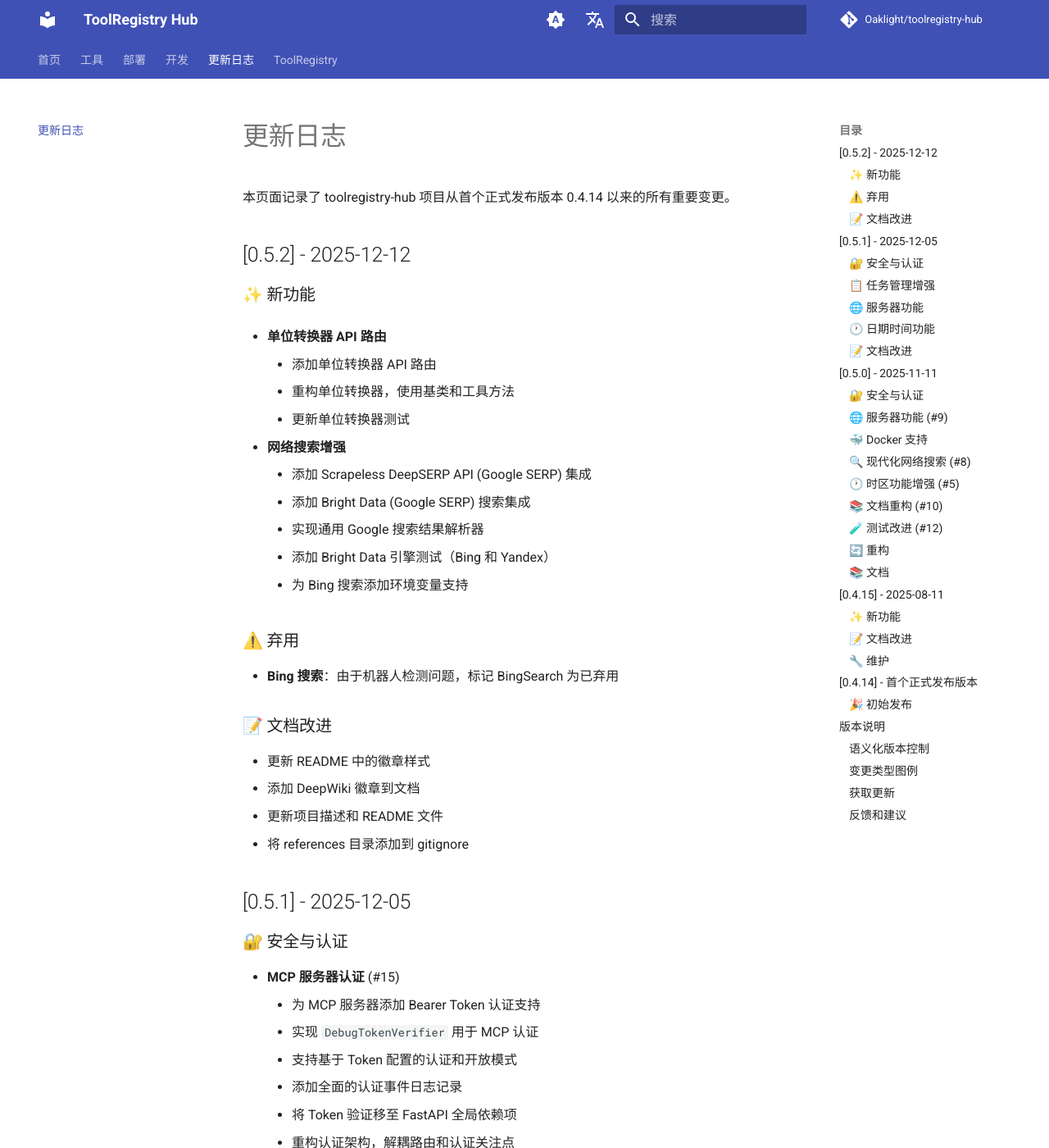
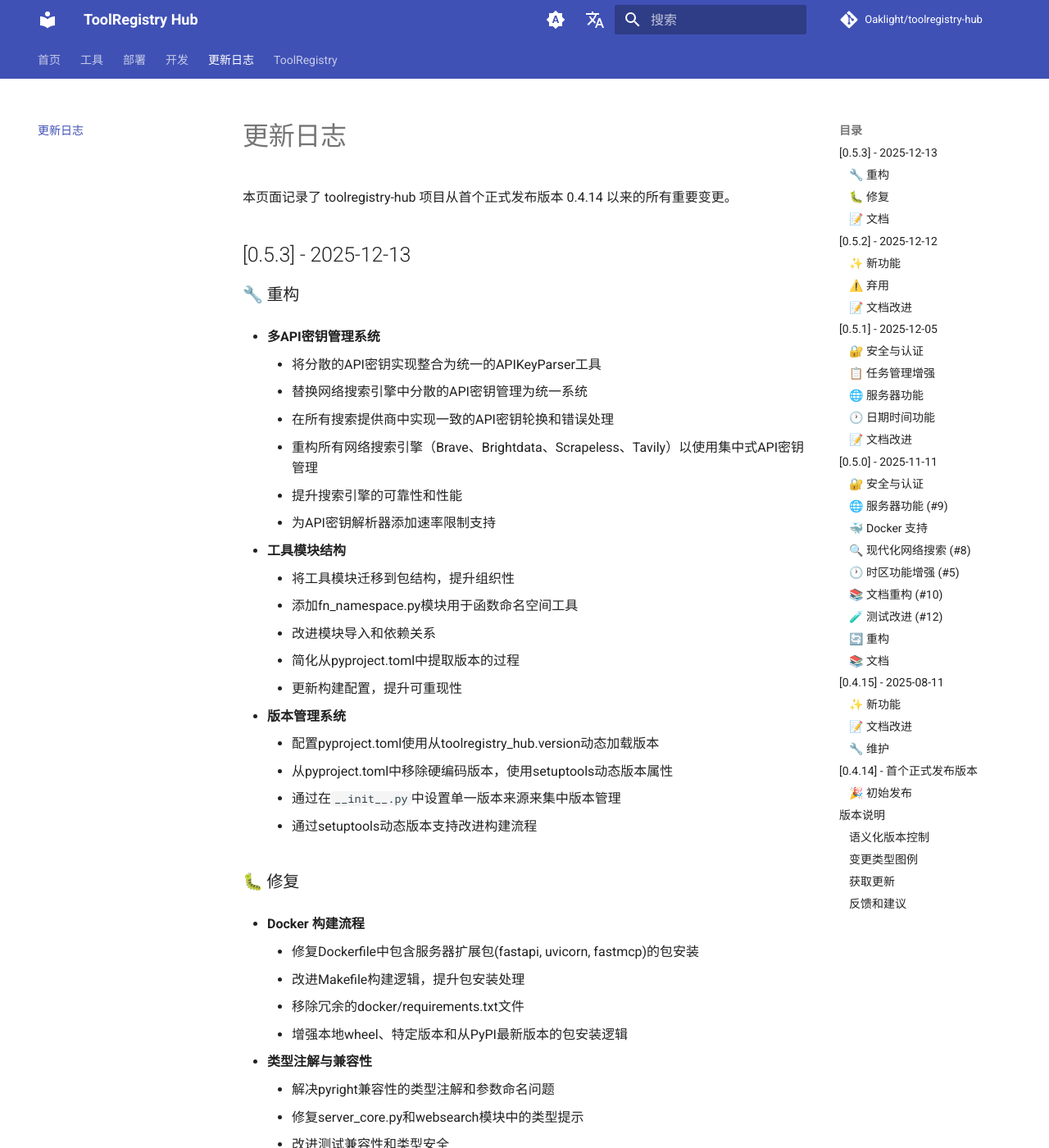
Before and after one commit to Oaklight/toolregistry-hub, an MkDocs documentation site: the page built from docs/changelog.md, in a window 1280 px wide and 1400 px high. Shown: the whole window at 82% size. Built offline with MkDocs 1.6.1 and Material for MkDocs 9.7.7, drawn with Linux system fonts in a browser that asks for light colours; comment, search, counter and statistics services are not loaded; some of the changed text lies outside the part shown.

Commit message:
📝 docs(changelog): update changelog for version 0.5.3
- add detailed changes for multi-API key management system【refactor】
- document tool module structure improvements【refactor】
- record version management system updates【refactor】
- include docker build process fixes【fix】
- document type annotation and compatibility improvements【fix】
- add docker documentation updates【docs】

```diff
--- a/docs/changelog.md
+++ b/docs/changelog.md
@@ -9,6 +9,51 @@ author: Oaklight
 # 更新日志
 
 本页面记录了 toolregistry-hub 项目从首个正式发布版本 0.4.14 以来的所有重要变更。
+
+## [0.5.3] - 2025-12-13
+
+### 🔧 重构
+
+- **多API密钥管理系统**
+	- 将分散的API密钥实现整合为统一的APIKeyParser工具
+	- 替换网络搜索引擎中分散的API密钥管理为统一系统
+	- 在所有搜索提供商中实现一致的API密钥轮换和错误处理
+	- 重构所有网络搜索引擎（Brave、Brightdata、Scrapeless、Tavily）以使用集中式API密钥管理
+	- 提升搜索引擎的可靠性和性能
+	- 为API密钥解析器添加速率限制支持
+
+- **工具模块结构**
+	- 将工具模块迁移到包结构，提升组织性
+	- 添加fn_namespace.py模块用于函数命名空间工具
+	- 改进模块导入和依赖关系
+	- 简化从pyproject.toml中提取版本的过程
+	- 更新构建配置，提升可重现性
+
+- **版本管理系统**
+	- 配置pyproject.toml使用从toolregistry_hub.version动态加载版本
+	- 从pyproject.toml中移除硬编码版本，使用setuptools动态版本属性
+	- 通过在`__init__.py`中设置单一版本来源来集中版本管理
+	- 通过setuptools动态版本支持改进构建流程
+
+### 🐛 修复
+
+- **Docker 构建流程**
+	- 修复Dockerfile中包含服务器扩展包(fastapi, uvicorn, fastmcp)的包安装
+	- 改进Makefile构建逻辑，提升包安装处理
+	- 移除冗余的docker/requirements.txt文件
+	- 增强本地wheel、特定版本和从PyPI最新版本的包安装逻辑
+
+- **类型注解与兼容性**
+	- 解决pyright兼容性的类型注解和参数命名问题
+	- 修复server_core.py和websearch模块中的类型提示
+	- 改进测试兼容性和类型安全
+
+### 📝 文档
+
+- **Docker 文档**
+	- 添加全面的Docker文档和迁移指南
+	- 添加中英文Docker README文件
+	- 提供OpenWebUI工具服务器迁移文档
 
 ## [0.5.2] - 2025-12-12
 
```
